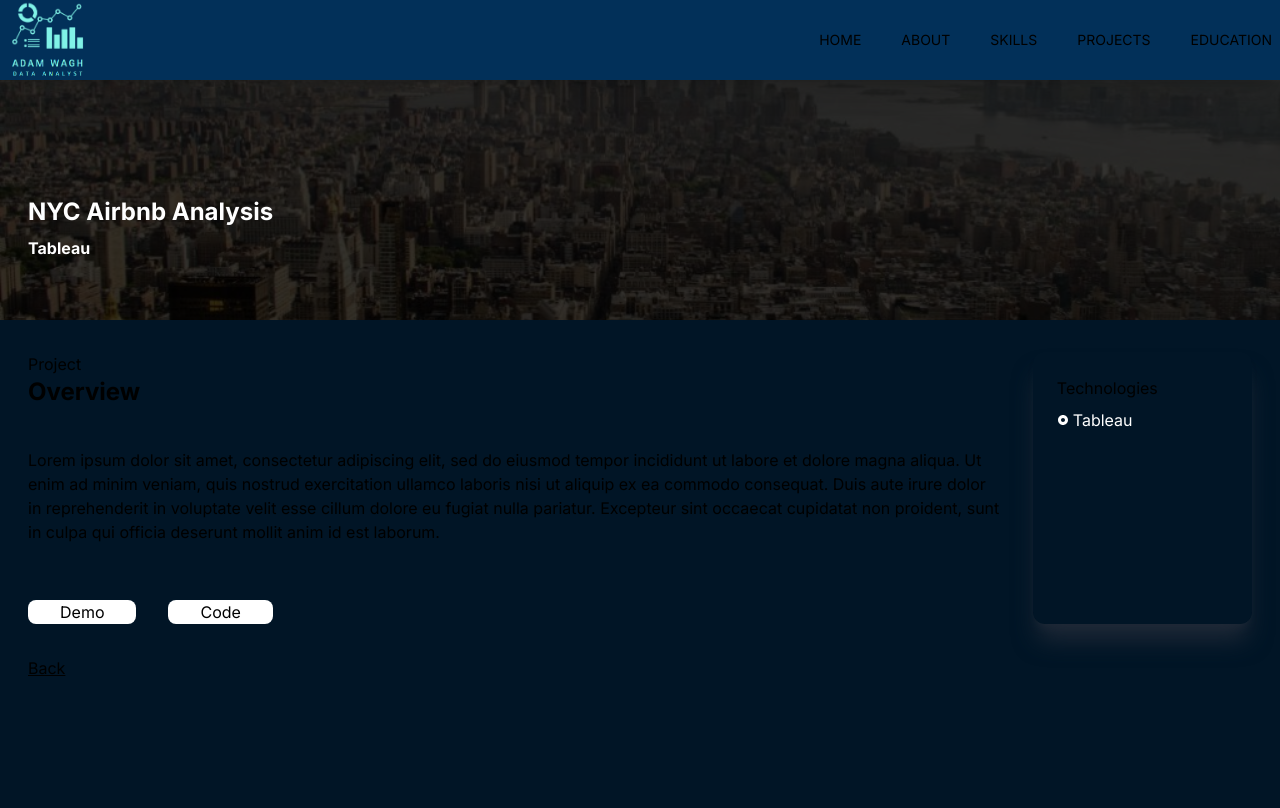
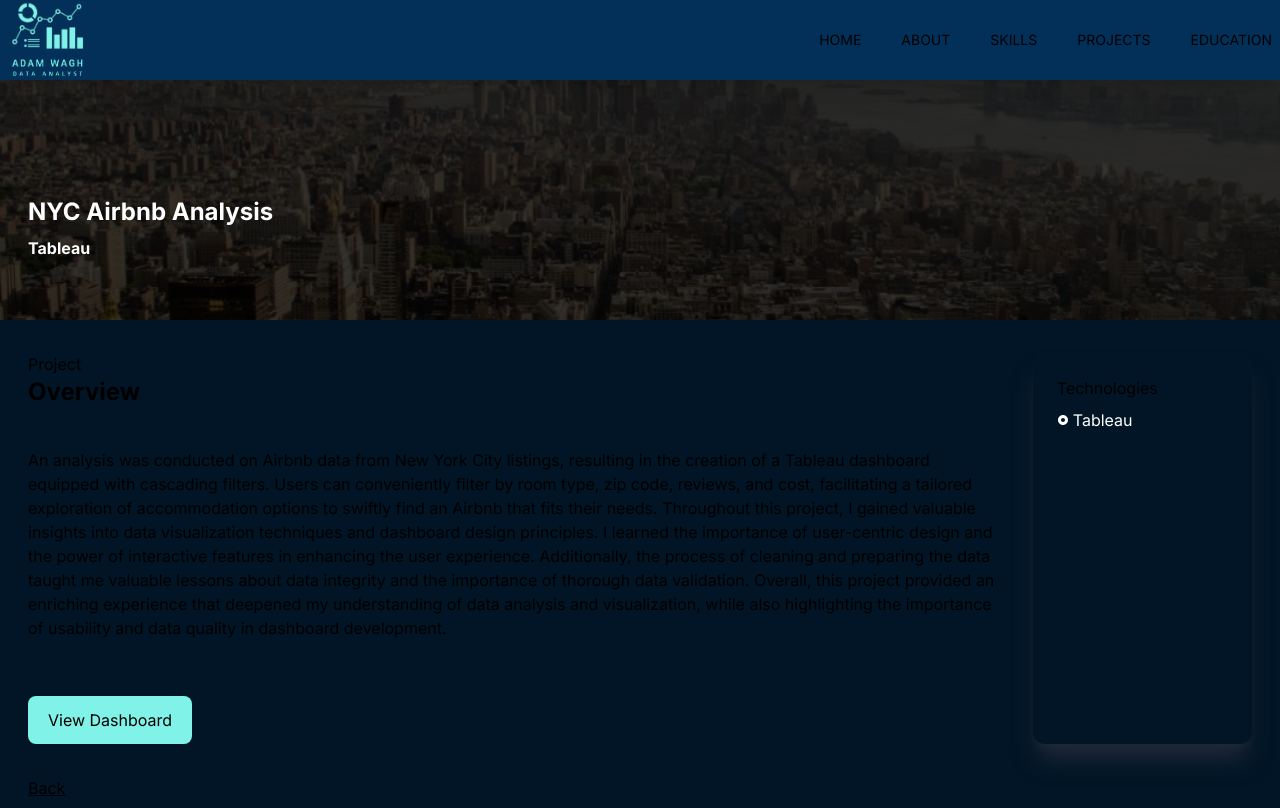
Before and after one commit to adamwagh512/dataAnalysisPortfolio, a Next.js app in the folder dataportfolio/: page /Airbnb in a window 1280 px wide. Built offline with nearby package versions, Linux system fonts and the light colour scheme.

Commit message:
finished

```diff
--- a/dataportfolio/src/app/Airbnb/page.tsx
+++ b/dataportfolio/src/app/Airbnb/page.tsx
@@ -31,20 +31,13 @@ const page = () => {
             <p className="">Project</p>
             <p className="font-bold text-2xl">Overview</p>
             <p className="py-10">
-              Lorem ipsum dolor sit amet, consectetur adipiscing elit, sed do
-              eiusmod tempor incididunt ut labore et dolore magna aliqua. Ut
-              enim ad minim veniam, quis nostrud exercitation ullamco laboris
-              nisi ut aliquip ex ea commodo consequat. Duis aute irure dolor in
-              reprehenderit in voluptate velit esse cillum dolore eu fugiat
-              nulla pariatur. Excepteur sint occaecat cupidatat non proident,
-              sunt in culpa qui officia deserunt mollit anim id est laborum.
+            An analysis was conducted on Airbnb data from New York City listings, resulting in the creation of a Tableau dashboard equipped with cascading filters. Users can conveniently filter by room type, zip code, reviews, and cost, facilitating a tailored exploration of accommodation options to swiftly find an Airbnb that fits their needs. Throughout this project, I gained valuable insights into data visualization techniques and dashboard design principles. I learned the importance of user-centric design and the power of interactive features in enhancing the user experience. Additionally, the process of cleaning and preparing the data taught me valuable lessons about data integrity and the importance of thorough data validation. Overall, this project provided an enriching experience that deepened my understanding of data analysis and visualization, while also highlighting the importance of usability and data quality in dashboard development.
             </p>
-            <button className="bg-white rounded-lg text-black px-8 mt-4 mr-8">
-              Demo
+            <a href="https://public.tableau.com/app/profile/adam.wagh/viz/AirbnbNYCDataExplorationDashboard_17068287009710/AirbnbNYCDataExplorationDashboard" target="_blank">
+            <button className="bg-[#80F2E7] rounded-lg text-black px-5 py-3 mt-4 mr-8">
+              View Dashboard
             </button>
-            <button className="bg-white rounded-lg text-black px-8 mt-4">
-              Code
-            </button>
+            </a>
           </div>
           <div className="col-span-4 md:col-span-1 shadow-xl shadow-gray-800 rounded-xl p-4">
             <div className="p-2">
--- a/dataportfolio/src/app/Excel/page.tsx
+++ b/dataportfolio/src/app/Excel/page.tsx
@@ -4,6 +4,8 @@ import Image from "next/image";
 import Excel2 from "../../../public/assets/excel2.jpg";
 import { RiRadioButtonFill } from "react-icons/ri";
 import Link from "next/link";
+
+
 
 const page = () => {
   return (
@@ -31,20 +33,13 @@ const page = () => {
             <p className="">Project</p>
             <p className="font-bold text-2xl">Overview</p>
             <p className="py-10">
-              Lorem ipsum dolor sit amet, consectetur adipiscing elit, sed do
-              eiusmod tempor incididunt ut labore et dolore magna aliqua. Ut
-              enim ad minim veniam, quis nostrud exercitation ullamco laboris
-              nisi ut aliquip ex ea commodo consequat. Duis aute irure dolor in
-              reprehenderit in voluptate velit esse cillum dolore eu fugiat
-              nulla pariatur. Excepteur sint occaecat cupidatat non proident,
-              sunt in culpa qui officia deserunt mollit anim id est laborum.
+            Employing advanced techniques such as VLOOKUPs and pivot tables, this project represented a significant leap in my Excel proficiency, showcasing the power of these tools in analyzing complex datasets. Through the creation of dynamic dashboards, I discovered that Excel could not only handle but efficiently visualize large volumes of data, revolutionizing my approach to data analysis and visualization. This project, centered around Excel dashboard data from a multinational clothing retailer, provided invaluable insights into sales trends, customer behavior, and product performance on a global scale.
             </p>
-            <button className="bg-white rounded-lg text-black px-8 mt-4 mr-8">
-              Demo
+            <Link href='/assets/documents/excelDashboard.xlsx' download>
+            <button className="bg-[#80F2E7] rounded-lg text-black px-5 py-3 mt-4 mr-8">
+              Download Excel Workbook
             </button>
-            <button className="bg-white rounded-lg text-black px-8 mt-4">
-              Code
-            </button>
+            </Link>
           </div>
           <div className="col-span-4 md:col-span-1 shadow-xl shadow-gray-800 rounded-xl p-4">
             <div className="p-2">
--- a/dataportfolio/src/app/Insurance/page.tsx
+++ b/dataportfolio/src/app/Insurance/page.tsx
@@ -31,20 +31,13 @@ const page = () => {
             <p className="">Project</p>
             <p className="font-bold text-2xl">Overview</p>
             <p className="py-10">
-              Lorem ipsum dolor sit amet, consectetur adipiscing elit, sed do
-              eiusmod tempor incididunt ut labore et dolore magna aliqua. Ut
-              enim ad minim veniam, quis nostrud exercitation ullamco laboris
-              nisi ut aliquip ex ea commodo consequat. Duis aute irure dolor in
-              reprehenderit in voluptate velit esse cillum dolore eu fugiat
-              nulla pariatur. Excepteur sint occaecat cupidatat non proident,
-              sunt in culpa qui officia deserunt mollit anim id est laborum.
+            This project marked my inaugural Python analysis undertaken during the Codecademy Python course, where I was tasked with delving into health insurance costs. Beginning with a database provided, I meticulously cleaned and organized the data before proceeding to compare customer health insurance costs across various factors. Despite its challenges, such as navigating new technologies and managing complex datasets, this project provided an invaluable opportunity for personal growth. I learned the importance of patience and attention to detail in data cleaning and organization, as well as the significance of clear communication in presenting insights effectively. Through this analysis, I gained a deeper understanding of the multifaceted influences on insurance premiums, offering valuable insights for individuals and insurers to make informed decisions about healthcare coverage.
             </p>
-            <button className="bg-white rounded-lg text-black px-8 mt-4 mr-8">
-              Demo
+            <a href="https://github.com/adamwagh512/us_medical_insurance/blob/main/python-portfolio-project-starter-files/us-medical-insurance-costs.ipynb" target="_blank">
+            <button className="bg-[#80F2E7] rounded-lg text-black px-5 py-3 mt-4 mr-8">
+              View Github Repo
             </button>
-            <button className="bg-white rounded-lg text-black px-8 mt-4">
-              Code
-            </button>
+           </a>
           </div>
           <div className="col-span-4 md:col-span-1 shadow-xl shadow-gray-800 rounded-xl p-4">
             <div className="p-2">
--- a/dataportfolio/src/app/Superstore/page.tsx
+++ b/dataportfolio/src/app/Superstore/page.tsx
@@ -31,20 +31,13 @@ const page = () => {
             <p className="">Project</p>
             <p className="font-bold text-2xl">Overview</p>
             <p className="py-10">
-              Lorem ipsum dolor sit amet, consectetur adipiscing elit, sed do
-              eiusmod tempor incididunt ut labore et dolore magna aliqua. Ut
-              enim ad minim veniam, quis nostrud exercitation ullamco laboris
-              nisi ut aliquip ex ea commodo consequat. Duis aute irure dolor in
-              reprehenderit in voluptate velit esse cillum dolore eu fugiat
-              nulla pariatur. Excepteur sint occaecat cupidatat non proident,
-              sunt in culpa qui officia deserunt mollit anim id est laborum.
+This project marked my initial exploration into utilizing Tableau's story feature, representing a significant step forward in my data visualization journey. In addition to employing this innovative storytelling tool, the project encompasses several dynamic dashboards aimed at providing comprehensive insights into furniture superstore sales. These dashboards include detailed sales reports categorized by state, monthly sales summaries, and an exploratory dashboard designed to uncover hidden patterns and trends within the dataset. Through meticulous analysis of the sales data, valuable insights were unearthed, shedding light on evolving customer preferences and market dynamics. Leveraging these data-driven insights, a compelling case was made for the establishment of a new distribution center, underscoring the transformative potential of strategic decision-making informed by thorough data analysis.
             </p>
-            <button className="bg-white rounded-lg text-black px-8 mt-4 mr-8">
-              Demo
+            <a href="https://public.tableau.com/app/profile/adam.wagh/viz/AnalysisofSuperstoreDataset/SalesReport" target="_blank">
+            <button className="bg-[#80F2E7] rounded-lg text-black px-5 py-3 mt-4 mr-8">
+              View Project
             </button>
-            <button className="bg-white rounded-lg text-black px-8 mt-4">
-              Code
-            </button>
+            </a>
           </div>
           <div className="col-span-4 md:col-span-1 shadow-xl shadow-gray-800 rounded-xl p-4">
             <div className="p-2">
--- a/dataportfolio/src/app/Tesla/page.tsx
+++ b/dataportfolio/src/app/Tesla/page.tsx
@@ -31,20 +31,13 @@ const page = () => {
             <p className="">Project</p>
             <p className="font-bold text-2xl">Overview</p>
             <p className="py-10">
-              Lorem ipsum dolor sit amet, consectetur adipiscing elit, sed do
-              eiusmod tempor incididunt ut labore et dolore magna aliqua. Ut
-              enim ad minim veniam, quis nostrud exercitation ullamco laboris
-              nisi ut aliquip ex ea commodo consequat. Duis aute irure dolor in
-              reprehenderit in voluptate velit esse cillum dolore eu fugiat
-              nulla pariatur. Excepteur sint occaecat cupidatat non proident,
-              sunt in culpa qui officia deserunt mollit anim id est laborum.
+            In my exploration of Tesla stock data, I embarked on creating my first candlestick chart, aiming to delve into the stock's price fluctuations, trends, and the overarching market sentiment over a substantial timeframe. This project served as a significant milestone in my journey as a data analyst, marking my initiation into the realm of candlestick charting and offering valuable insights into enhancing data visualization techniques. Through this endeavor, I discovered innovative approaches to amplify the clarity and interpretability of financial data, solidifying my understanding of effective visualization practices. Reflecting on this experience, I realized the importance of continuous learning and experimentation in refining my skills as a data analyst.
             </p>
-            <button className="bg-white rounded-lg text-black px-8 mt-4 mr-8">
-              Demo
+            <a href="https://public.tableau.com/app/profile/adam.wagh/viz/TSLAStockCandlestickChart/TSLACandlestickChart" target="_blank">
+            <button className="bg-[#80F2E7] rounded-lg text-black px-5 py-3 mt-4 mr-8">
+              View Stock Chart
             </button>
-            <button className="bg-white rounded-lg text-black px-8 mt-4">
-              Code
-            </button>
+            </a>
           </div>
           <div className="col-span-4 md:col-span-1 shadow-xl shadow-gray-800 rounded-xl p-4">
             <div className="p-2">
--- a/dataportfolio/src/components/navbar.jsx
+++ b/dataportfolio/src/components/navbar.jsx
@@ -96,15 +96,21 @@ const navbar = () => {
               </p>
               <div className="flex items-center justify-between my-5 w-full sm:w-[80%]">
                 <div className="rounded-full shadow-lg shadow-gray-700 p-3 cursor-pointer hover:scale-105 ease-in duration-500 bg-[#80F2E7]">
+                  <a href="https://www.linkedin.com/in/adam-wagh/" target="_blank">
                   <FaLinkedinIn color="#033E8C" size={25} />
+                  </a>
                 </div>
 
                 <div className="rounded-full shadow-lg shadow-gray-700 p-3 cursor-pointer hover:scale-105 ease-in duration-500 bg-[#80F2E7]">
+                  <a href="mailto:adamwagh@gmail.com">
                   <MdOutlineEmail color="#033E8C" size={25} />
+                  </a>
                 </div>
 
                 <div className="rounded-full shadow-lg shadow-gray-700 p-3 cursor-pointer hover:scale-105 ease-in duration-500 bg-[#80F2E7]">
+                <Link href='/assets/documents/AdamWagh_DataResume.pdf' download target="_blank">
                   <BsPersonLinesFill color="#033E8C" size={25} />
+                </Link>
                 </div>
               </div>
             </div>
```
Also changed, not shown: dataportfolio/src/components/main.jsx (+8 -0 lines), 2 other files (tests, documents, lock files or other folders).
